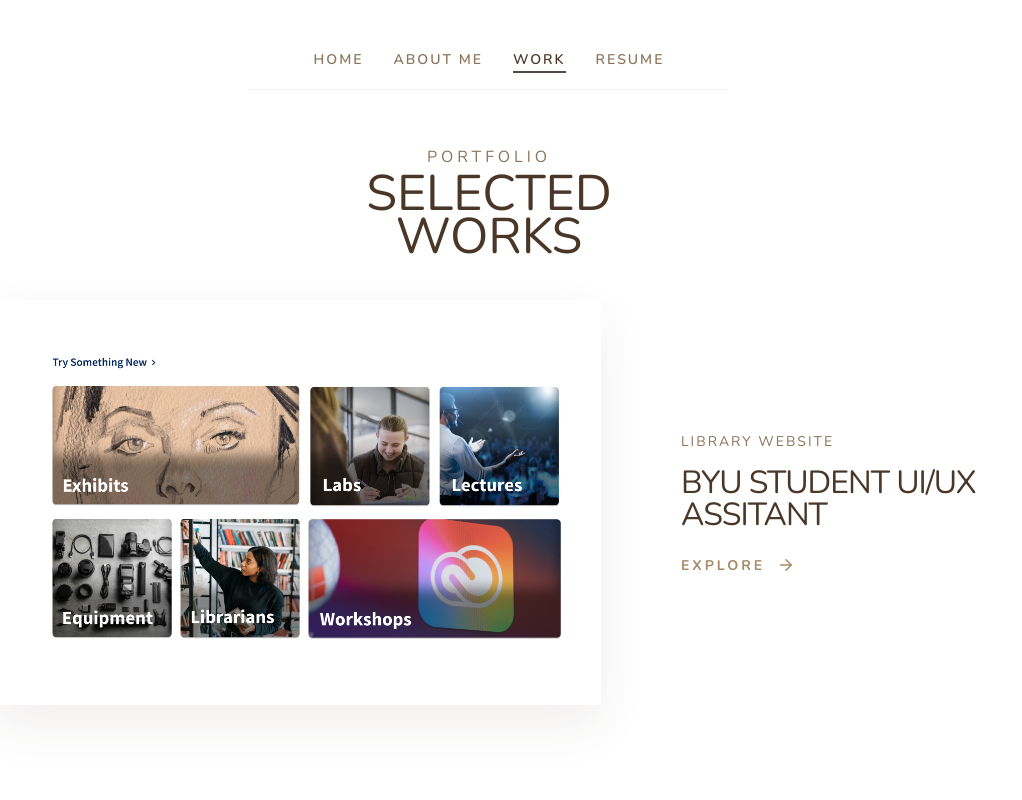
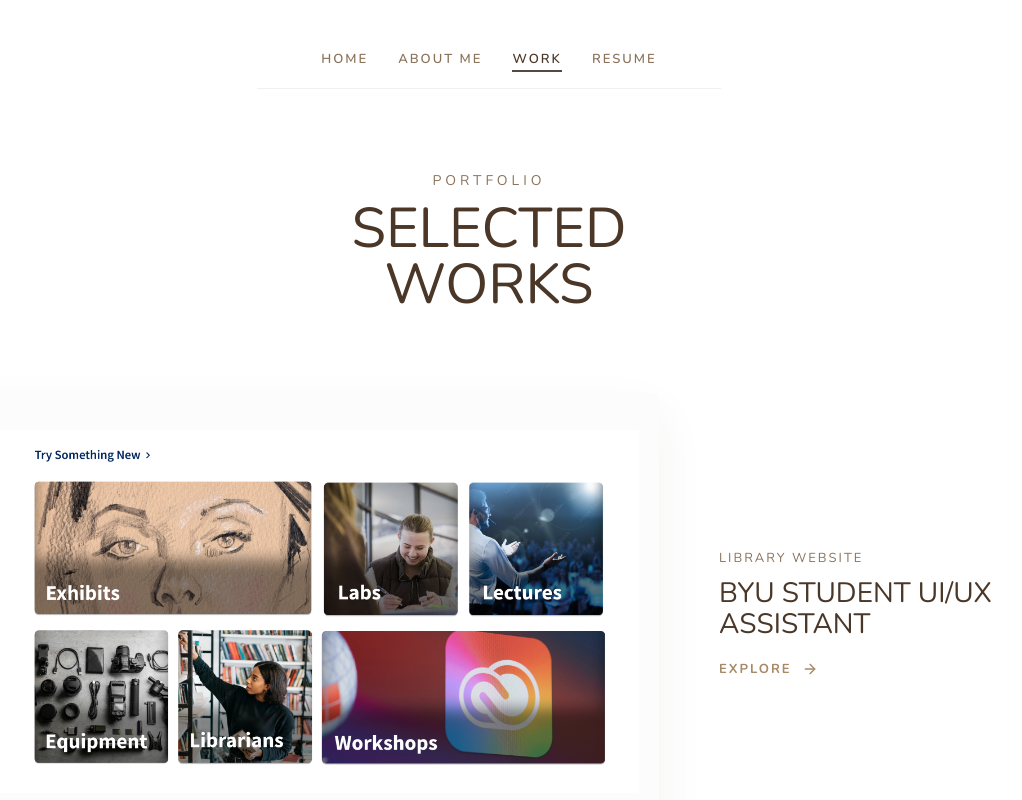
Before and after one commit to adurham00/PersonalPortfolio, a Next.js app: page /mywork in a window 1280 px wide. Shown: the top 800 px of the page, without its empty margins (151-1173 px from the left). Built offline with nearby package versions, Linux system fonts and the light colour scheme.

Commit message:
css updates

```diff
--- a/app/mywork/page.tsx
+++ b/app/mywork/page.tsx
@@ -2,11 +2,10 @@
 
 import React from 'react';
 import Link from 'next/link';
-import { Instagram, Mail, PhoneCall, ArrowRight } from 'lucide-react';
+import { ArrowRight } from 'lucide-react';
 
-// 1. Updated: Added 'slug' to match the keys in your projectDetails database
 const projects = [
-  { id: 1, title: "BYU Student UI/UX Assitant", category: "Library Website", image: "/homepage.png", slug: "institutional" },
+  { id: 1, title: "BYU Student UI/UX Assistant", category: "Library Website", image: "/homepage.png", slug: "institutional" },
   { id: 2, title: "Personal Case Studies", category: "Wireframes and Figma", image: "/animal.png", slug: "case-studies" },
   { id: 3, title: "Creative Works", category: "Sketchbook and 3D Samples", image: "/sketchbook.png", slug: "creative-labs" },
   { id: 4, title: "Computer Systems", category: "CS Minor coursework", image: "/code.png", slug: "systems" },
@@ -22,20 +21,44 @@
 export default function MyWork() {
   return (
     <main className="home-wrapper" style={{ backgroundColor: '#ffffff', minHeight: '100vh' }}>
-      <nav className="top-nav" style={{ padding: '20px 5%', borderBottom: '1px solid #f0f0f0' }}>
-        <div style={{ display: 'flex', gap: '30px' }}>
-          <Link href="/" className="nav-link" style={{ color: colors.secondary }}>Home</Link>
-          <Link href="/aboutme" className="nav-link" style={{ color: colors.secondary }}>About Me</Link>
-          <Link href="/mywork" className="nav-link active" style={{ color: colors.primary, fontWeight: '600' }}>Work</Link>
-          <Link href="/resume" className="nav-link" style={{ color: colors.secondary }}>Resume</Link>
-        </div>
+      <style jsx global>{`
+        .nav-link {
+          text-decoration: none;
+          font-size: 13px;
+          text-transform: uppercase;
+          letter-spacing: 2px;
+          color: ${colors.secondary};
+          transition: 0.3s ease;
+        }
+        .nav-link:hover {
+          color: ${colors.primary};
+        }
+        .nav-link.active {
+          color: ${colors.primary};
+          font-weight: 600;
+        }
+      `}</style>
+
+      {/* MATCHING CLEAN NAVIGATION */}
+      <nav className="top-nav" style={{
+        padding: '20px 5%',
+        display: 'flex',
+        gap: '30px',
+        borderBottom: '1px solid #f0f0f0',
+        marginBottom: '40px'
+      }}>
+        <Link href="/" className="nav-link">Home</Link>
+        <Link href="/aboutme" className="nav-link">About Me</Link>
+        <Link href="/mywork" className="nav-link active">Work</Link>
+        <Link href="/resume" className="nav-link">Resume</Link>
       </nav>
 
-      <section style={{ maxWidth: '1600px', width: '95%', margin: '0 auto', padding: '40px 0' }}>
+      <section style={{ maxWidth: '1400px', width: '90%', margin: '0 auto', padding: '40px 0' }}>
 
-        <header style={{ marginBottom: '40px', textAlign: 'center' }}>
+        {/* Page Header */}
+        <header style={{ marginBottom: '80px', textAlign: 'center' }}>
           <span style={{
-            fontSize: 'clamp(16px, 1.2vw, 16px)',
+            fontSize: '14px',
             letterSpacing: '4px',
             textTransform: 'uppercase',
             color: colors.secondary
@@ -43,18 +66,19 @@
             Portfolio
           </span>
           <h1 style={{
-            fontSize: 'clamp(30px, 10vw, 50px)',
+            fontSize: 'clamp(36px, 8vw, 56px)',
             fontWeight: '400',
             textTransform: 'uppercase',
             color: colors.primary,
-            lineHeight: '0.85',
-            marginTop: '5px',
+            lineHeight: '1',
+            marginTop: '10px',
           }}>
             Selected <br /> Works
           </h1>
         </header>
 
-        <div style={{ display: 'flex', flexDirection: 'column', gap: '120px' }}>
+        {/* Project List */}
+        <div style={{ display: 'flex', flexDirection: 'column', gap: '100px' }}>
           {projects.map((project, index) => (
             <div
               key={project.id}
@@ -64,25 +88,25 @@
                 alignItems: 'center',
                 justifyContent: 'center',
                 flexWrap: 'wrap',
-                gap: '80px'
+                gap: '60px'
               }}
             >
-              <div style={{ width: '50%', minWidth: '350px', position: 'relative' }}>
-                {/* 2. Added Link wrapper to the image as well for better UX */}
+              {/* Image Column */}
+              <div style={{ flex: '1', minWidth: '320px', maxWidth: '700px' }}>
                 <Link href={`/mywork/${project.slug}`}>
                   <div
                     className="image-shadow-wrapper"
                     style={{
                       width: '100%',
-                      aspectRatio: '3 / 2',
+                      aspectRatio: '16 / 10',
                       borderRadius: '4px',
                       overflow: 'hidden',
-                      boxShadow: '0 20px 50px rgba(74, 55, 40, 0.08)',
-                      backgroundColor: colors.uiElement,
+                      boxShadow: '0 20px 50px rgba(74, 55, 40, 0.06)',
+                      backgroundColor: '#fcfcfc',
                       display: 'flex',
                       alignItems: 'center',
                       justifyContent: 'center',
-                      padding: '10px',
+                      padding: '20px',
                       cursor: 'pointer',
                       transition: 'all 0.6s cubic-bezier(0.16, 1, 0.3, 1)'
                     }}
@@ -90,70 +114,56 @@
                     <img
                       src={project.image}
                       alt={project.title}
-                      style={{ maxWidth: '100%', maxHeight: '100%', objectFit: 'contain', display: 'block' }}
+                      style={{ width: '100%', height: '100%', objectFit: 'contain', display: 'block' }}
                     />
                   </div>
                 </Link>
               </div>
 
-              <div style={{ width: '25%', minWidth: '280px', textAlign: index % 2 === 0 ? 'left' : 'right' }}>
-                <span style={{ fontSize: 'clamp(14px, 1vw, 16px)', letterSpacing: '2px', textTransform: 'uppercase', color: colors.secondary }}>
+              {/* Text Column */}
+              <div style={{ width: '300px', textAlign: index % 2 === 0 ? 'left' : 'right' }}>
+                <span style={{ fontSize: '13px', letterSpacing: '2px', textTransform: 'uppercase', color: colors.secondary }}>
                   {project.category}
                 </span>
-                <h3 style={{ fontSize: 'clamp(32px, 4vw, 30px)', fontWeight: '500', textTransform: 'uppercase', color: colors.primary, margin: '15px 0 25px 0', lineHeight: '1', letterSpacing: '-1px' }}>
+                <h3 style={{
+                  fontSize: '28px',
+                  fontWeight: '500',
+                  textTransform: 'uppercase',
+                  color: colors.primary,
+                  margin: '10px 0 20px 0',
+                  lineHeight: '1.1'
+                }}>
                   {project.title}
                 </h3>
 
-                {/* 3. Updated Explore Link to point to your new dynamic pages */}
                 <Link
                   href={`/mywork/${project.slug}`}
                   style={{
                     textDecoration: 'none',
                     color: colors.accent,
-                    fontSize: 'clamp(14px, 1vw, 16px)',
+                    fontSize: '13px',
                     textTransform: 'uppercase',
-                    letterSpacing: '3px',
+                    letterSpacing: '2px',
                     fontWeight: '700',
                     display: 'flex',
                     alignItems: 'center',
-                    gap: '12px',
+                    gap: '10px',
                     justifyContent: index % 2 === 0 ? 'flex-start' : 'flex-end'
                   }}
                 >
-                  Explore <ArrowRight size={18} />
+                  Explore <ArrowRight size={16} />
                 </Link>
               </div>
             </div>
           ))}
         </div>
-
-        <footer style={{ margin: '100px 0 60px 0', textAlign: 'center' }}>
-          <div className="contact-section" style={{ textAlign: 'center' }}>
-            <div className="contact-dots" style={{ display: 'flex', justifyContent: 'center', gap: '20px' }}>
-              <a href="#" className="dot-btn"><Instagram size={18} /></a>
-              <a href="#" className="dot-btn"><PhoneCall size={18} /></a>
-              <a href="#" className="dot-btn"><Mail size={18} /></a>
-            </div>
-          </div>
-        </footer>
       </section>
 
       <style jsx>{`
         .image-shadow-wrapper:hover {
-          transform: translateY(-10px);
-          box-shadow: 0 40px 70px rgba(74, 55, 40, 0.12) !important;
+          transform: translateY(-8px);
+          box-shadow: 0 40px 70px rgba(74, 55, 40, 0.1) !important;
         }
-        .nav-link {
-          text-decoration: none;
-          font-size: 13px;
-          text-transform: uppercase;
-          letter-spacing: 2px;
-          transition: 0.3s ease;
-        }
-        .nav-link:hover {
-          color: ${colors.primary} !important;
-        }
-
       `}</style>
     </main>
   );
```
Also changed, not shown: app/aboutme/page.tsx (+55 -61 lines).
